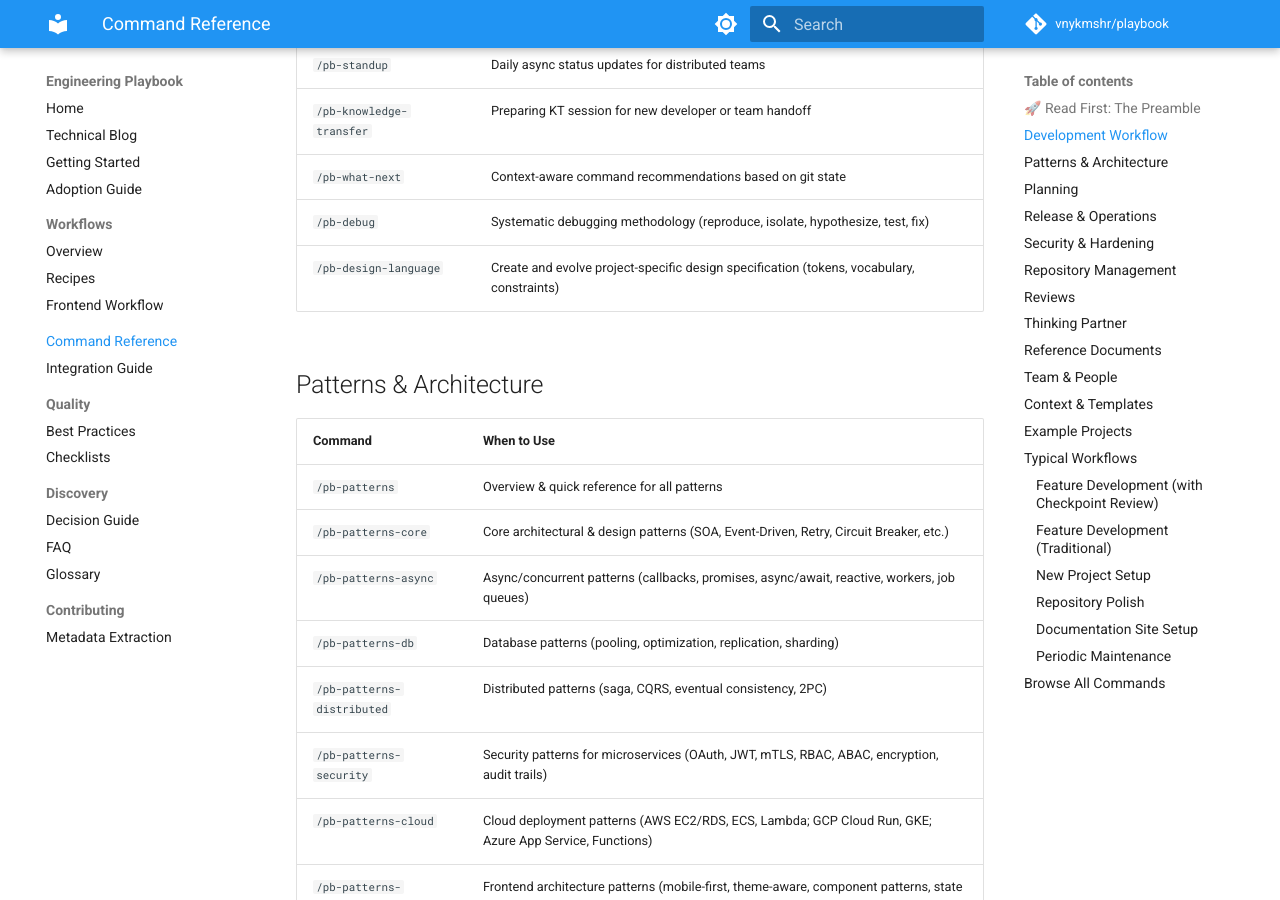
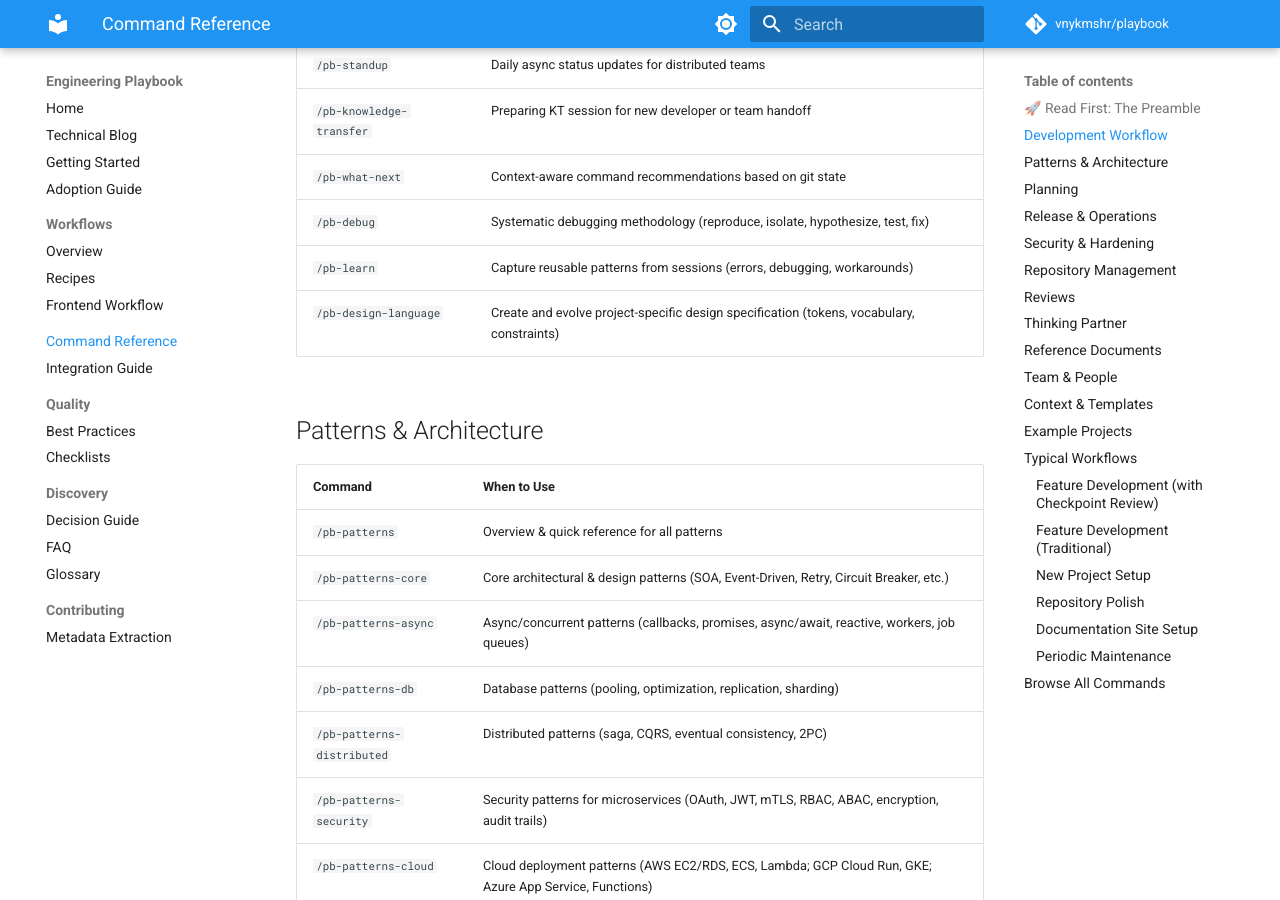
Before and after one commit to vnykmshr/playbook, an MkDocs documentation site: the page built from docs/command-index.md, in a window 1280 px wide and 900 px high, scrolled down 970 px. Built offline with MkDocs 1.6.1 and Material for MkDocs 9.7.7, drawn with Linux system fonts in a browser that asks for light colours; comment, search, counter and statistics services are not loaded.

Commit message:
docs: add /pb-learn to command index
Add new pattern learning command to Development Workflow section.

```diff
--- a/docs/command-index.md
+++ b/docs/command-index.md
@@ -29,6 +29,7 @@ Quick reference for all playbook commands.
 | `/pb-knowledge-transfer` | Preparing KT session for new developer or team handoff |
 | `/pb-what-next` | Context-aware command recommendations based on git state |
 | `/pb-debug` | Systematic debugging methodology (reproduce, isolate, hypothesize, test, fix) |
+| `/pb-learn` | Capture reusable patterns from sessions (errors, debugging, workarounds) |
 | `/pb-design-language` | Create and evolve project-specific design specification (tokens, vocabulary, constraints) |
 
 ## Patterns & Architecture
```
